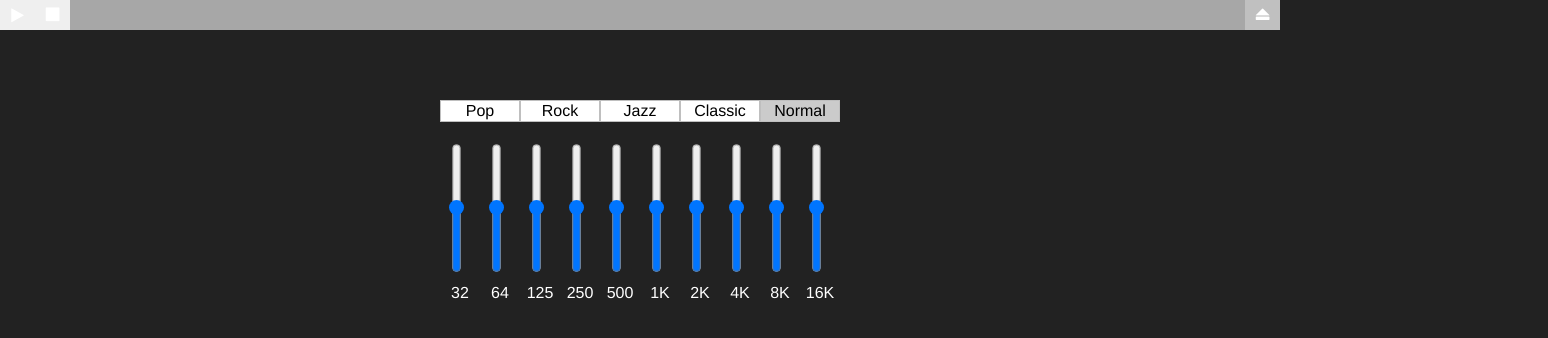
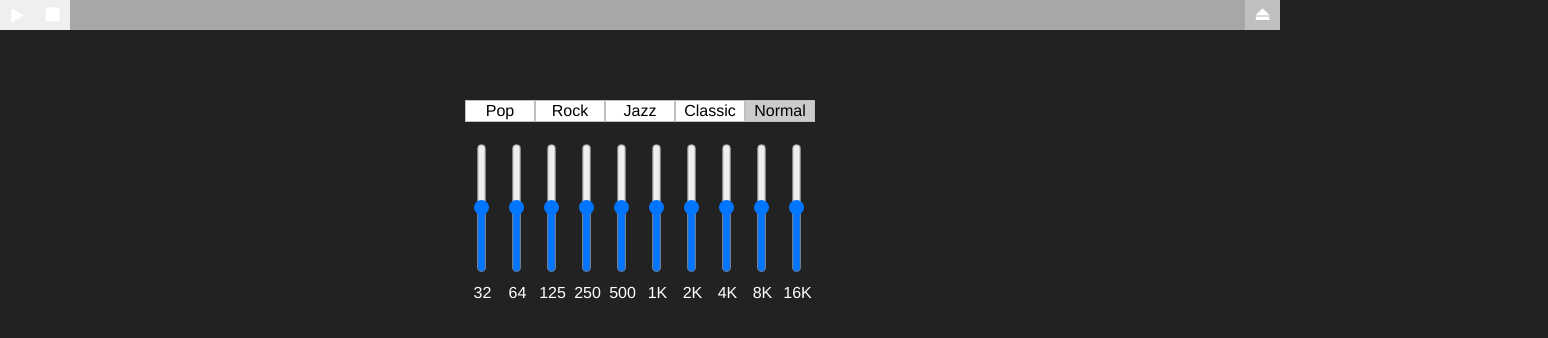
Before and after one commit to khokhlachev/shri-webaudio, a website: page app/index.html in a window 1280 px wide. Shown: the whole page, 1548 px wide, since content can reach past the window. Drawn offline with nearby package versions, Linux system fonts and the light colour scheme; files that its build step writes are made by us from their sources.

Commit message:
незначительные правки

```diff
--- a/app/index.html
+++ b/app/index.html
@@ -3,15 +3,15 @@
   <head>
     <meta charset="utf-8">
     <meta name="viewport" content="width=device-width, initial-scale=1">
-    <title>Web Starter Kit</title>
+    <title>SHRI - web audio player</title>
 
     <!-- Page styles -->
     <link rel="stylesheet" href="styles/main.css">
     <link rel="stylesheet" href="https://maxcdn.bootstrapcdn.com/font-awesome/4.4.0/css/font-awesome.min.css">
   </head>
   <body>
-
-  <div class="b-audio-player" data-audio-player>
+  <div class="container">
+    <div class="b-audio-player clearfix" data-audio-player>
 
     <div class="b-audio-player__top">
       <div class="b-audio-player__controls-wrapper">
@@ -84,6 +84,7 @@
       <div class="b-audio-player__dnd-screen">Отпускайте</div>
     </div>
   </div>
+  </div>
 
   <!--<canvas id="canvas"></canvas>-->
     <!-- build:js scripts/main.min.js -->
--- a/app/scripts/AudioPlayer.js
+++ b/app/scripts/AudioPlayer.js
@@ -120,7 +120,6 @@ AudioPlayer.prototype._initEQ = function () {
 
             if (_this.eqSettingsStore.isDirty) {
                 _this.eqSettingsStore.store.forEach(function (value, i) {
-                    console.log('i, value', i, value);
                     eqFilters[i].gain.value = value || 0;
                 });
             }
@@ -167,6 +166,8 @@ AudioPlayer.prototype._initVisual = function () {
     var gapWidth = 2;
     var barWidth = Math.round( (baseWindowWidth - baseColumnsCount * gapWidth) / baseColumnsCount);
     var allCapsHasFallen = false;
+    var isResizing = false;
+    var resizeTimeout;
     var analyser;
     var bufferLength;
     var freqDomain;
@@ -184,14 +185,11 @@ AudioPlayer.prototype._initVisual = function () {
      * @param {Number} ww
      */
     function _calcColumnsCount(ww) {
-        var widthDelta = Math.ceil(ww - baseWindowWidth);
-        var columnsDelta = Math.ceil(widthDelta / (barWidth + gapWidth));
+        var widthDelta = Math.round(ww - baseWindowWidth);
+        var columnsDelta = Math.round(widthDelta / (barWidth + gapWidth));
         var targetColumnsCount = baseColumnsCount + columnsDelta;
 
         columnsCount = targetColumnsCount >= minColumnsCount ? targetColumnsCount : minColumnsCount;
-
-        console.log('columnsCount', columnsCount);
-
     }
 
     _calcColumnsCount(WIDTH);
@@ -212,8 +210,6 @@ AudioPlayer.prototype._initVisual = function () {
     }
 
     _createAnalyzer();
-
-    console.log('freqDomain.length', freqDomain);
 
     $window.on('resize', function () {
         WIDTH = $window.width();
@@ -273,10 +269,6 @@ AudioPlayer.prototype._initVisual = function () {
 
             for (var i = 0; i < columnsCount; i++) {
                 value = freqDomain[i * step];
-
-                if (i * step > freqDomain.length) {
-                    console.log('i * step', i * step);
-                }
 
                 percent = value / 256;
                 barHeight = HEIGHT * percent;
@@ -549,7 +541,6 @@ AudioPlayer.prototype._initEvents = function () {
         dragCounter--;
 
         if (dragCounter === 0) {
-            console.log('dragleave');
             _this.$elements.$dragAndDropScreen.removeClass('is-shown');
         }
     });
@@ -579,7 +570,6 @@ AudioPlayer.prototype._initEvents = function () {
  * @private
  */
 AudioPlayer.prototype._startSeek = function (eDown) {
-    console.log('_startSeek');
     var _this = this;
     var timelineWidth = this.$elements.$timelineWrapper.width();
     var offsetLeft = this.$elements.$timelineWrapper[0].offsetLeft;
@@ -617,7 +607,6 @@ AudioPlayer.prototype._setTime = function (seconds) {
         return false;
     }
 
-    console.log('_setTime');
     this.sound.setTime(seconds);
 
     this.eq.connect();
--- a/app/styles/components/_global.scss
+++ b/app/styles/components/_global.scss
@@ -17,3 +17,14 @@ button {
   -webkit-font-smoothing: antialiased;
   font-smoothing: antialiased;
 }
+
+.clearfix {
+  &:before,
+  &:after {
+    content: " ";
+    display: table;
+  }
+  &:after {
+    clear: both;
+  }
+}
--- a/app/styles/main.scss
+++ b/app/styles/main.scss
@@ -19,9 +19,17 @@ body {
   color: white;
 }
 
-.b-audio-player {
+.container {
+  min-width: 500px;
   height: 100%;
   width: 100%;
+}
+
+.b-audio-player {
+  position: relative;
+  height: 100%;
+  width: 100%;
+  overflow: hidden;
 
   &__title {
     position: absolute;
@@ -188,6 +196,7 @@ body {
     left: 50%;
     transform: translateX(-50%);
     top: 100px;
+    min-width: 350px;
   }
 
   &__eq-buttons {
@@ -213,7 +222,7 @@ body {
   &__eq-control {
     position: relative;
     float: left;
-    width: 40px;
+    width: 35px;
     height: 150px;
     padding-top: 30px;
     box-sizing: content-box;
```
